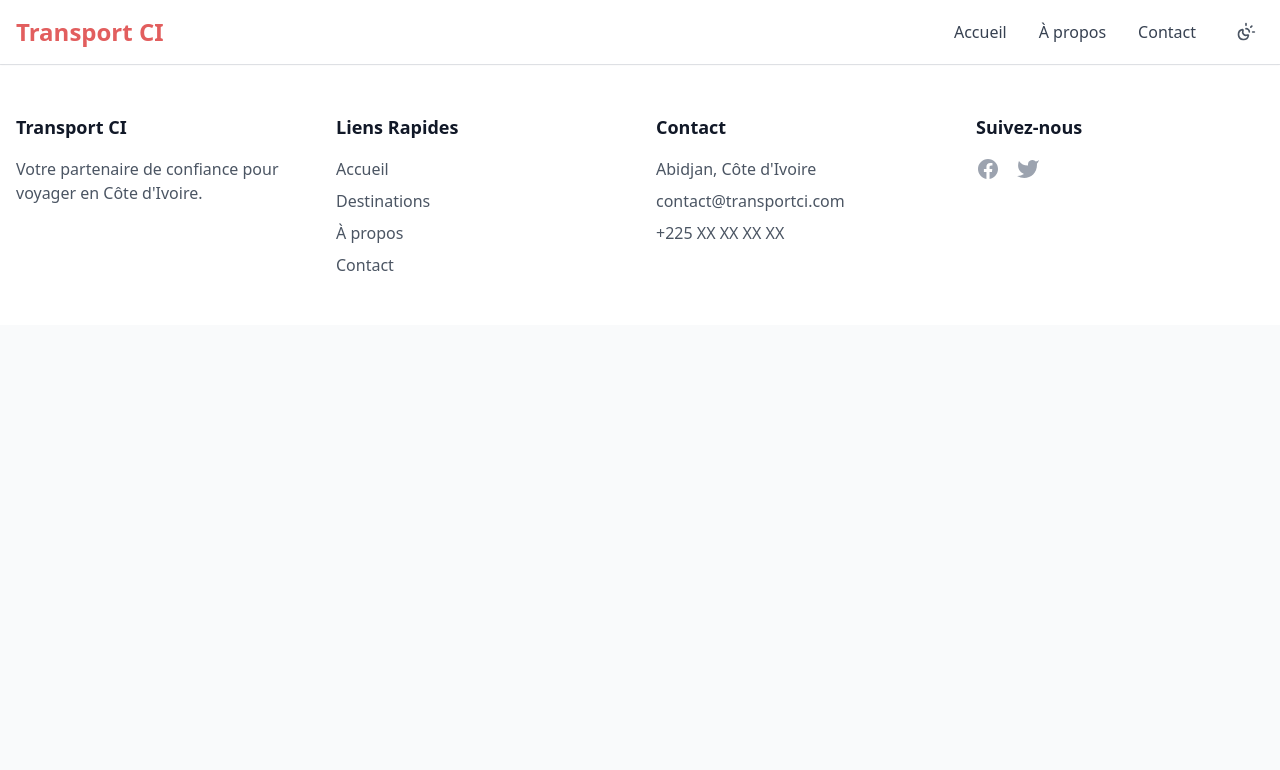
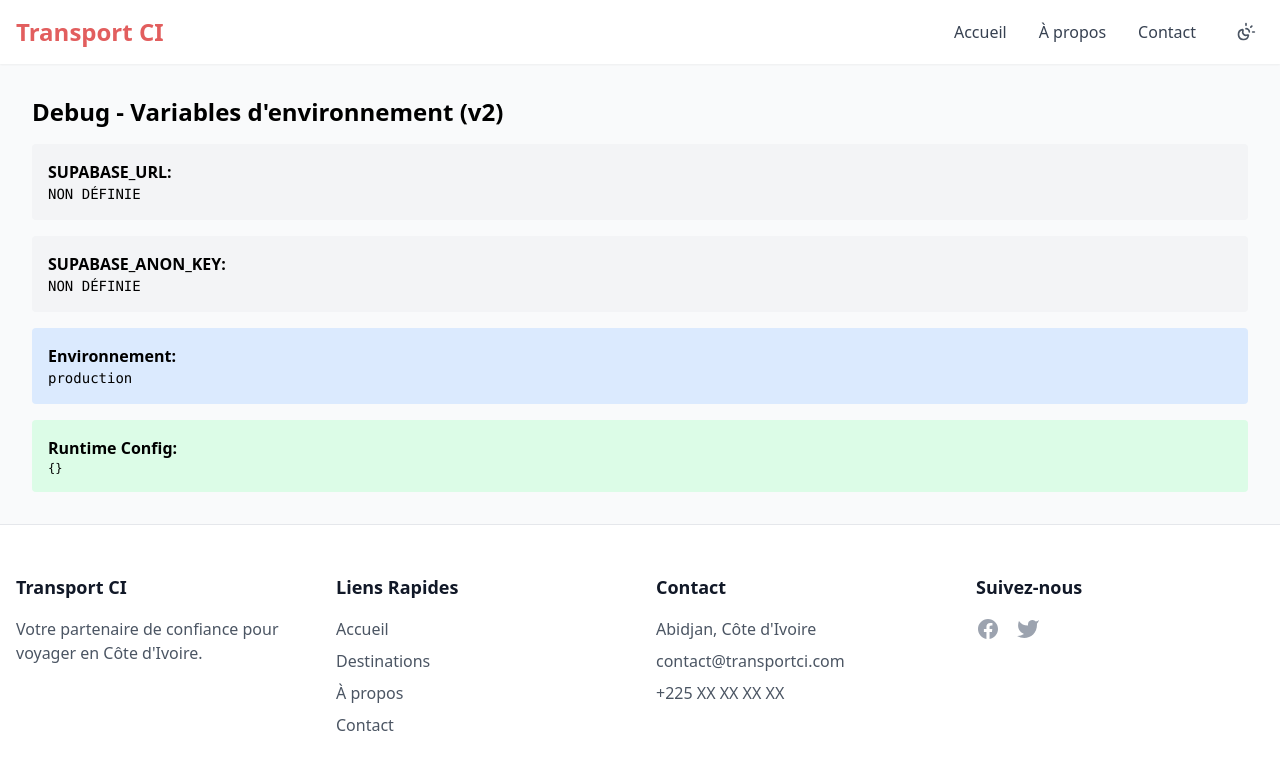
Before and after one commit to ktim-projects/voyagez-front, a Nuxt app: page /debug in a window 1280 px wide. Shown: the top 770 px of the page. Built offline with nearby package versions, Linux system fonts and the light colour scheme; no server answers.

Commit message:
feat: add runtime config for Supabase and debug page for environment variables

```diff
--- a/nuxt.config.ts
+++ b/nuxt.config.ts
@@ -2,6 +2,14 @@
 
 export default defineNuxtConfig({
   ssr: false,
+
+  // Configuration des variables d'environnement runtime
+  runtimeConfig: {
+    public: {
+      supabaseUrl: process.env.SUPABASE_URL,
+      supabaseAnonKey: process.env.SUPABASE_ANON_KEY,
+    }
+  },
 
   modules: [
     '@nuxtjs/tailwindcss',
@@ -46,7 +54,7 @@ export default defineNuxtConfig({
   },
 
   nitro: {
-    preset: 'node-server'
+    preset: 'vercel'
   },
 
   typescript: {
--- /dev/null
+++ b/pages/debug.vue
@@ -0,0 +1,34 @@
+<template>
+  <div class="p-8">
+    <h1 class="text-2xl font-bold mb-4">Debug - Variables d'environnement (v2)</h1>
+
+    <div class="space-y-4">
+      <div class="bg-gray-100 p-4 rounded">
+        <h2 class="font-semibold">SUPABASE_URL:</h2>
+        <p class="font-mono text-sm">{{ supabaseUrl || 'NON DÉFINIE' }}</p>
+      </div>
+
+      <div class="bg-gray-100 p-4 rounded">
+        <h2 class="font-semibold">SUPABASE_ANON_KEY:</h2>
+        <p class="font-mono text-sm">{{ supabaseKey ? supabaseKey.substring(0, 20) + '...' : 'NON DÉFINIE' }}</p>
+      </div>
+
+      <div class="bg-blue-100 p-4 rounded">
+        <h2 class="font-semibold">Environnement:</h2>
+        <p class="font-mono text-sm">{{ $config.public.NODE_ENV || 'production' }}</p>
+      </div>
+
+      <div class="bg-green-100 p-4 rounded">
+        <h2 class="font-semibold">Runtime Config:</h2>
+        <pre class="text-xs">{{ JSON.stringify(runtimeConfig.public, null, 2) }}</pre>
+      </div>
+    </div>
+  </div>
+</template>
+
+<script setup>
+const runtimeConfig = useRuntimeConfig()
+
+const supabaseUrl = runtimeConfig.public.supabaseUrl
+const supabaseKey = runtimeConfig.public.supabaseAnonKey
+</script>
```
Also changed, not shown: 1 other file (tests, documents, lock files or other folders).
